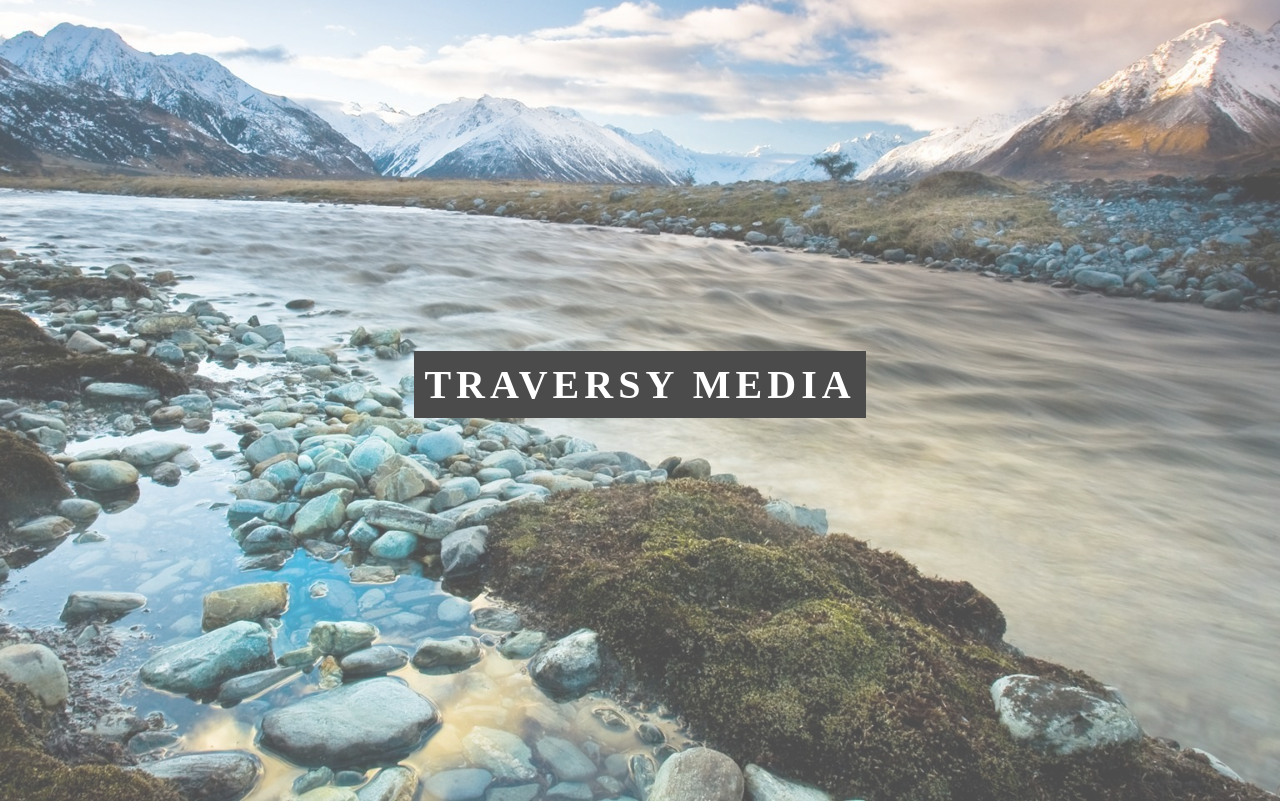
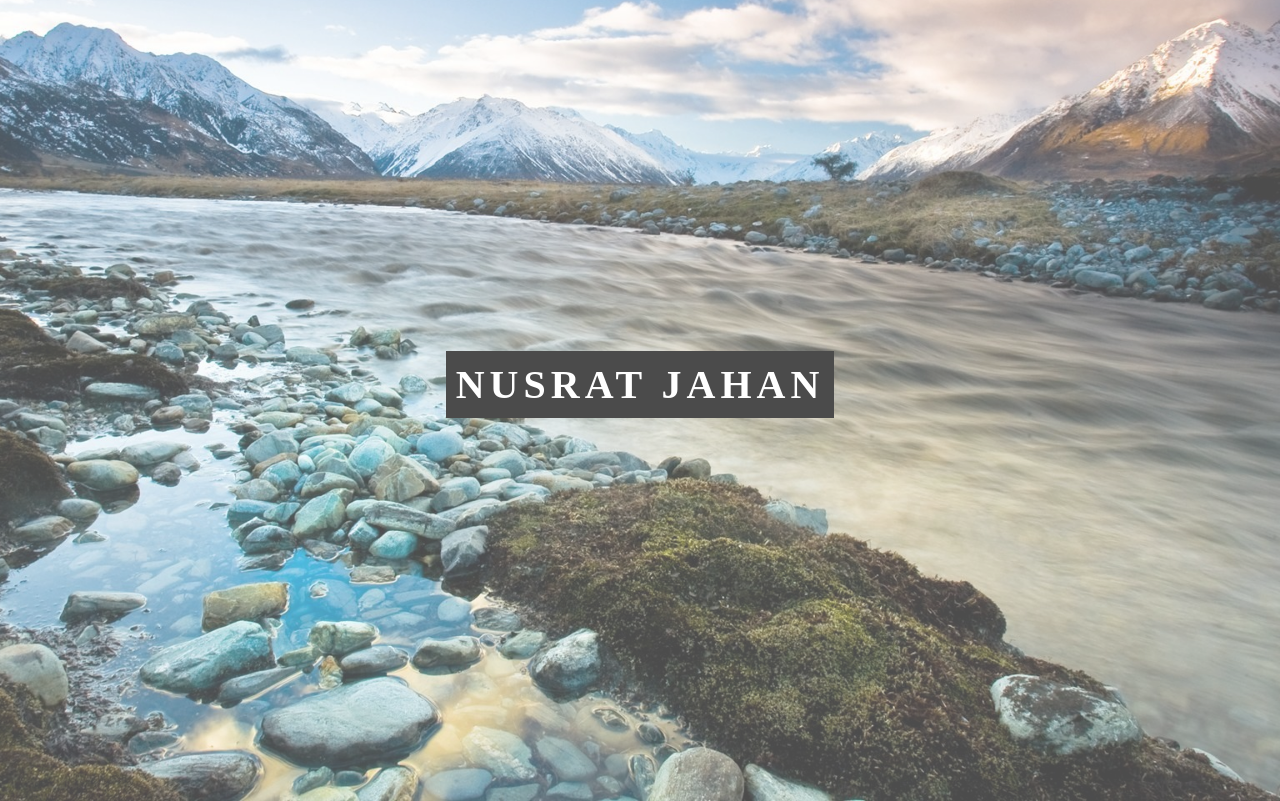
Before and after one commit to nusrat786/PARALLAX-WEBSITE, a plain HTML site: page index.html in a window 1280 px wide. Shown: the part 3113-3914 px from the top of the page. Drawn offline with Linux system fonts and the light colour scheme.

Commit message:
change name

```diff
--- a/index.html
+++ b/index.html
@@ -48,7 +48,7 @@
 	<div class="image5">
 
   		<div class="centered">
-  			<h1>TRAVERSY MEDIA</h1>
+  			<h1>NUSRAT JAHAN</h1>
   		</div>
 	</div>
 
```
